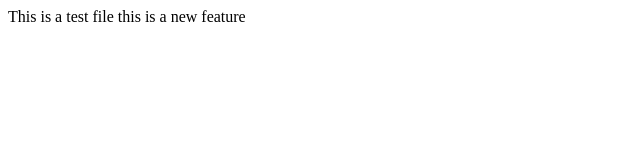
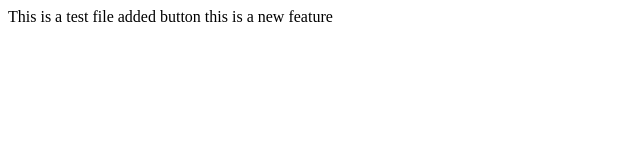
Before and after one commit to Govindadora/localrepo, a plain HTML site: page index.html in a window 1280 px wide. Shown: the whole page, without its empty margins (0-640 px from the left). Drawn offline with Linux system fonts and the light colour scheme.

```diff
--- a/index.html
+++ b/index.html
@@ -1,2 +1,2 @@
-<pr>This is a test file</pr>
+<pr>This is a test file added button</pr>
 this is a new feature
```
